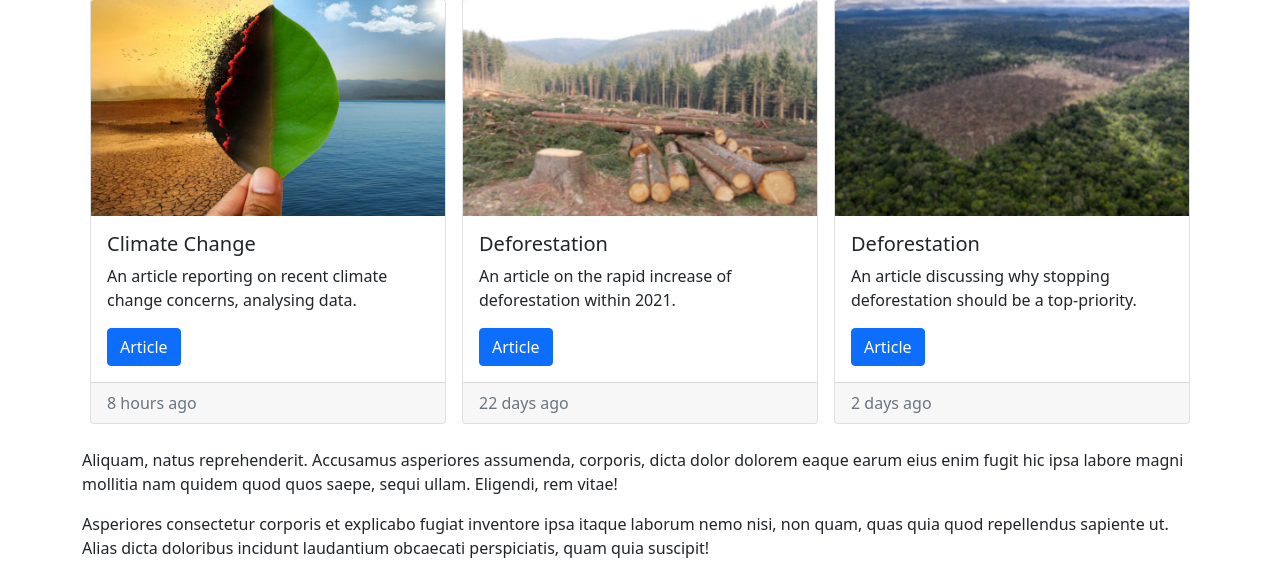
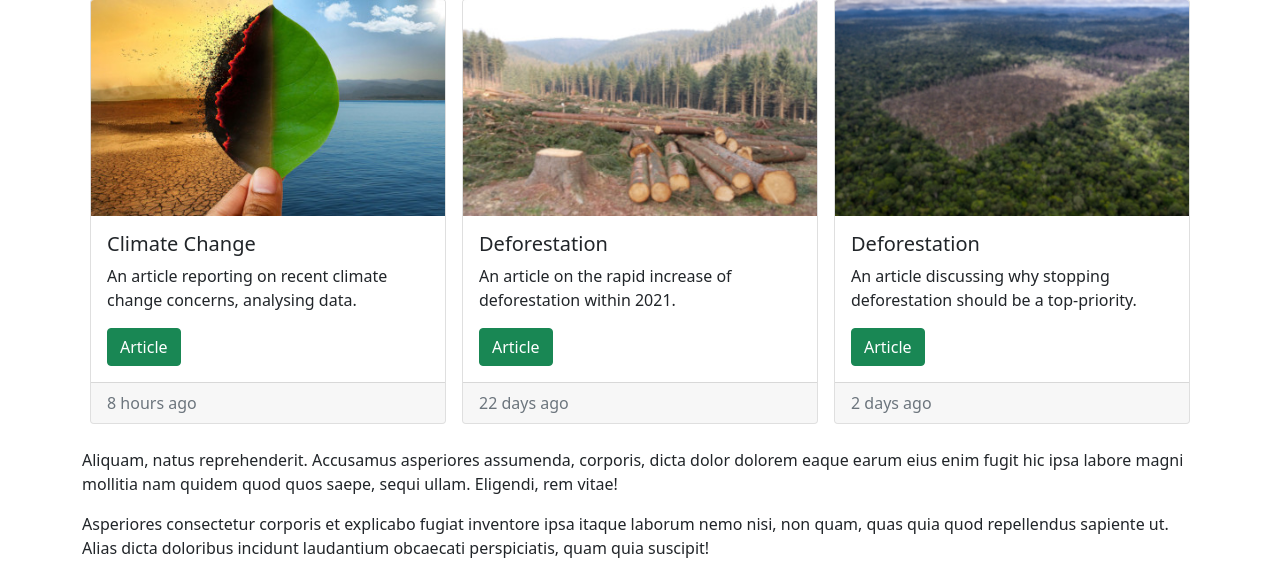
Before and after one commit to benlongcroft/ForestForLife, a Django app: page /explore/ in a window 1280 px wide. Shown: the part 201-766 px from the top of the page. Run offline with Django 3.2, Linux system fonts and the light colour scheme; some libraries are stand-ins or nearby versions.

Commit message:
changed the colour of buttons through the website

```diff
--- a/support/templates/d_cancelled.html
+++ b/support/templates/d_cancelled.html
@@ -17,7 +17,7 @@
             Unfortunately your donation was unsuccessful, please ensure you entered your details correctly.
         </p>
         <div class="col-1 mx-auto">
-            <a class="btn btn-primary mb-2" href="{% url 'support:donate' %}">Try again</a>
+            <a class="btn btn-success mb-2" href="{% url 'support:donate' %}">Try again</a>
         </div>
 
         <br>
@@ -29,7 +29,7 @@
 
         <p class="text-center">If the issue continues, please contact us.</p>
         <div class="col-1 mx-auto">
-            <a class="btn btn-primary" href="{% url 'support:contact' %}">Contact us</a>
+            <a class="btn btn-success" href="{% url 'support:contact' %}">Contact us</a>
         </div>
     </div>
 
--- a/support/templates/donate.html
+++ b/support/templates/donate.html
@@ -21,7 +21,7 @@
                     <p>We pledge to donate all money generated through this project to charities that help reduce
                         deforestation and climate change.</p>
                     <br>
-                    <button class="btn btn-primary btn-lg" id="submitBtn">Donate today</button>
+                    <button class="btn btn-success btn-lg" id="submitBtn">Donate today</button>
                 </div>
             </div>
 
--- a/support/templates/email.html
+++ b/support/templates/email.html
@@ -11,7 +11,7 @@
             {% csrf_token %}
             {% bootstrap_form form %}
             <div class="form-actions">
-                <button class="btn btn-primary mt-2" type="submit">Send</button>
+                <button class="btn btn-success mt-2" type="submit">Send</button>
             </div>
         </form>
     </div>
--- a/templates/explore.html
+++ b/templates/explore.html
@@ -16,7 +16,7 @@
                     <div class="card-body">
                         <h5 class="card-title">Climate Change</h5>
                         <p class="card-text">An article reporting on recent climate change concerns, analysing data.</p>
-                        <a href="https://www.ipcc.ch/2021/08/09/ar6-wg1-20210809-pr/" class="btn btn-primary">Article</a>
+                        <a href="https://www.ipcc.ch/2021/08/09/ar6-wg1-20210809-pr/" class="btn btn-success">Article</a>
                     </div>
                 <div class="card-footer text-muted">
                     8 hours ago
@@ -29,7 +29,7 @@
                 <div class="card-body">
                     <h5 class="card-title">Deforestation</h5>
                     <p class="card-text">An article on the rapid increase of deforestation within 2021.</p>
-                    <a href="https://edition.cnn.com/2021/11/18/world/deforestation-increase-amazon-report-climate/index.html" class="btn btn-primary">Article</a>
+                    <a href="https://edition.cnn.com/2021/11/18/world/deforestation-increase-amazon-report-climate/index.html" class="btn btn-success">Article</a>
                 </div>
                 <div class="card-footer text-muted">
                     22 days ago
@@ -42,7 +42,7 @@
                 <div class="card-body">
                     <h5 class="card-title">Deforestation</h5>
                     <p class="card-text">An article discussing why stopping deforestation should be a top-priority.</p>
-                    <a href="https://www.greenbiz.com/article/fighting-deforestation-should-be-top-priority-2021-and-heres-how-it-can-be" class="btn btn-primary">Article</a>
+                    <a href="https://www.greenbiz.com/article/fighting-deforestation-should-be-top-priority-2021-and-heres-how-it-can-be" class="btn btn-success">Article</a>
                 </div>
                 <div class="card-footer text-muted">
                     2 days ago
@@ -55,7 +55,7 @@
                 <div class="card-body">
                     <h5 class="card-title">Deforestation</h5>
                     <p class="card-text">A news article stating a promise to end deforestation by 2030.</p>
-                    <a href="https://www.bbc.co.uk/news/science-environment-59088498" class="btn btn-primary">Article</a>
+                    <a href="https://www.bbc.co.uk/news/science-environment-59088498" class="btn btn-success">Article</a>
                 </div>
                 <div class="card-footer text-muted">
                     8 days ago
```
Also changed, not shown: static/forestforlife/css/success.css (added, +15 -0 lines), static/forestforlife/img/growing_tree.png (added).
